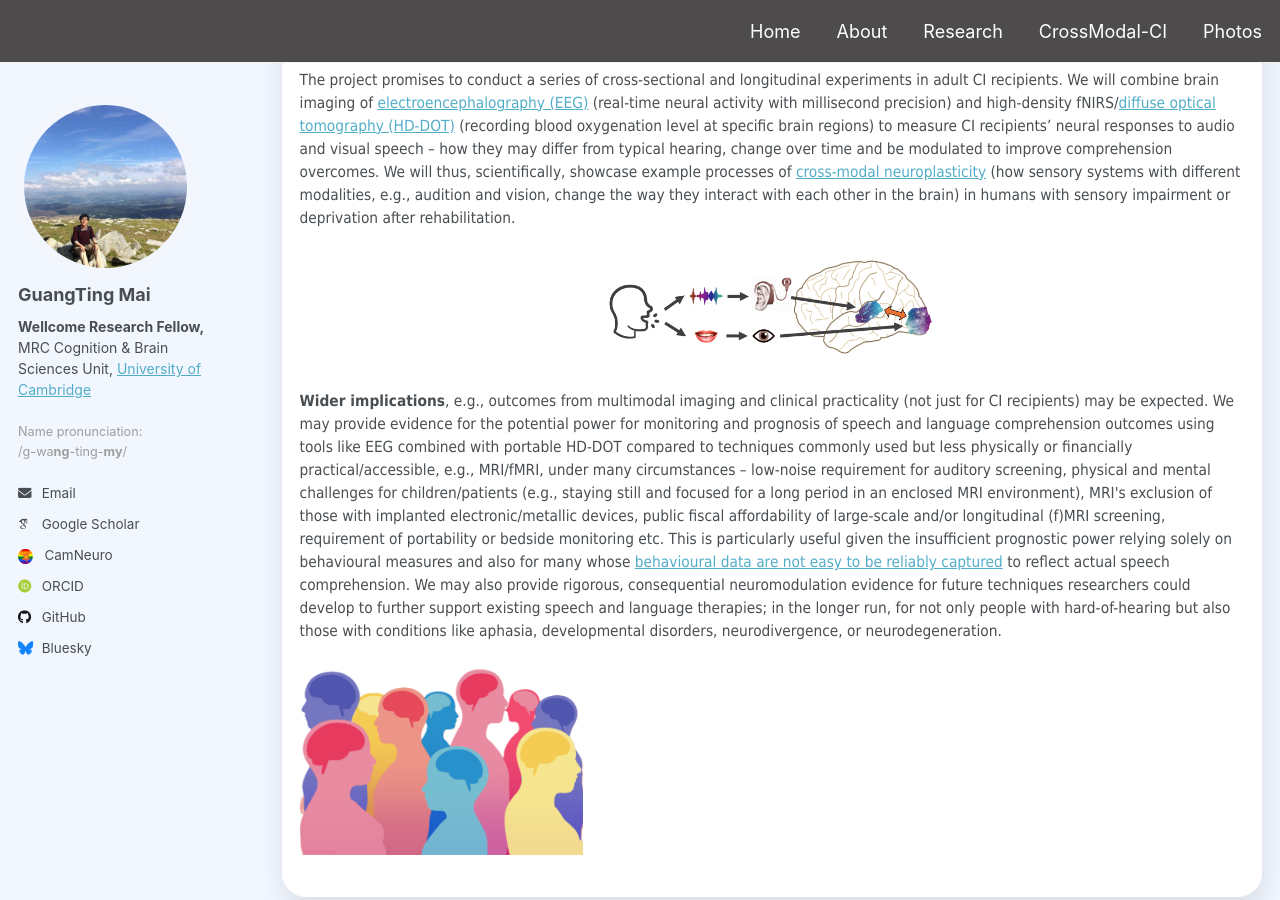
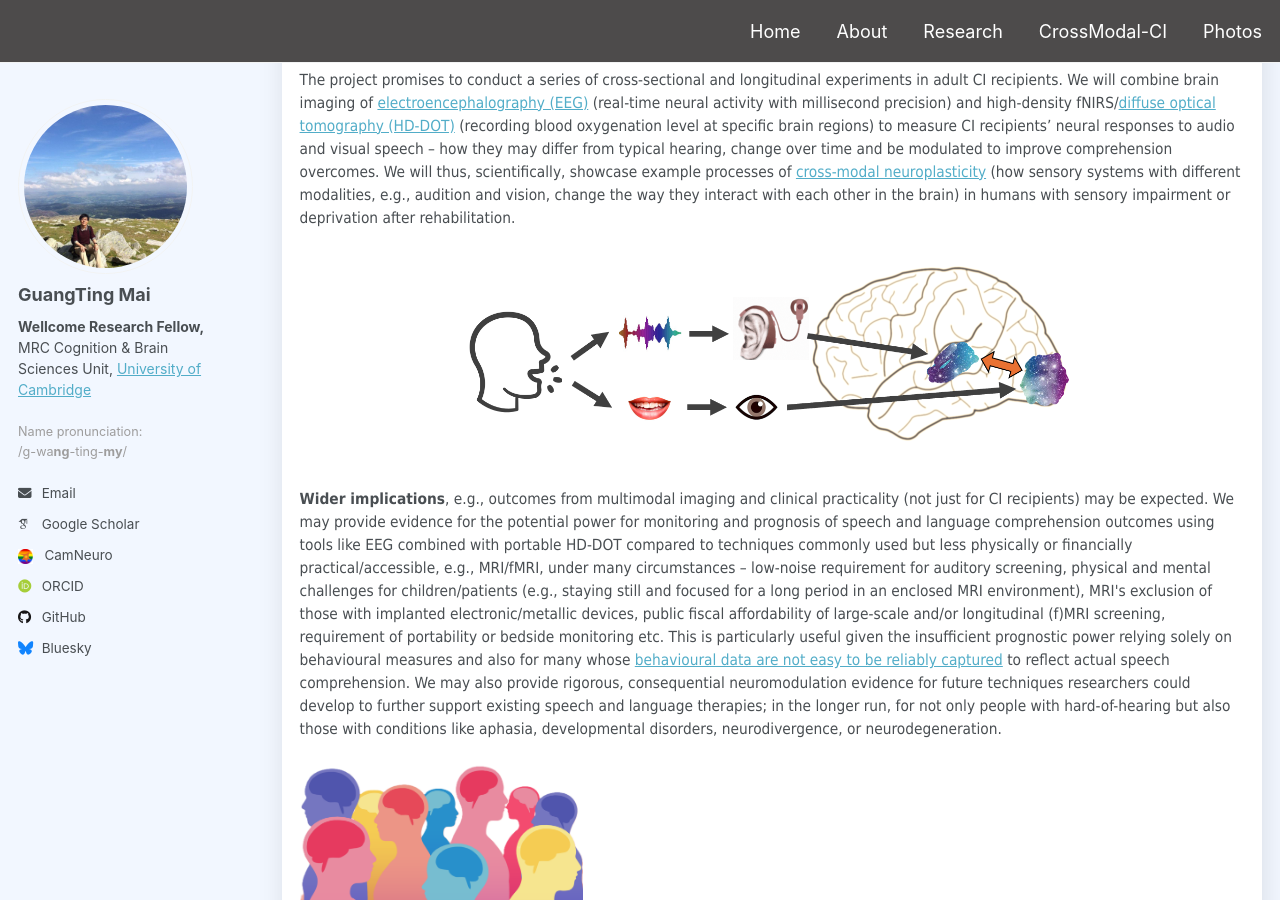
Before and after one commit to guangtingmai/guangtingmai.github.io, a Jekyll site: the page built from _pages/crossmodal-ci.html, in a window 1280 px wide and 900 px high, scrolled down 650 px. Built offline with Jekyll 4.4.1, drawn with Linux system fonts in a browser that asks for light colours; some web fonts are replaced.

Commit message:
Update crossmodal-ci.html

```diff
--- a/_pages/crossmodal-ci.html
+++ b/_pages/crossmodal-ci.html
@@ -30,7 +30,7 @@
   <a href="https://en.wikipedia.org/wiki/Cross_modal_plasticity">cross-modal neuroplasticity</a> (how sensory systems with different modalities, e.g.,
   audition and vision, change the way they interact with each other in the brain) in humans with sensory impairment or deprivation after rehabilitation.</span></p>
 <p align="center">
-  <img src="https://guangtingmai.github.io/images/audiovisual_speech.png" width="35%">
+  <img src="https://guangtingmai.github.io/images/audiovisual_speech.png" width="65%">
   <br>
 </p>
 <p><span style="font-size: 11.5pt;font-family: Tahoma;line-height: 1.5;display: block;margin-bottom: 0.35vh"><strong>Wider implications</strong>, e.g., outcomes from
```
